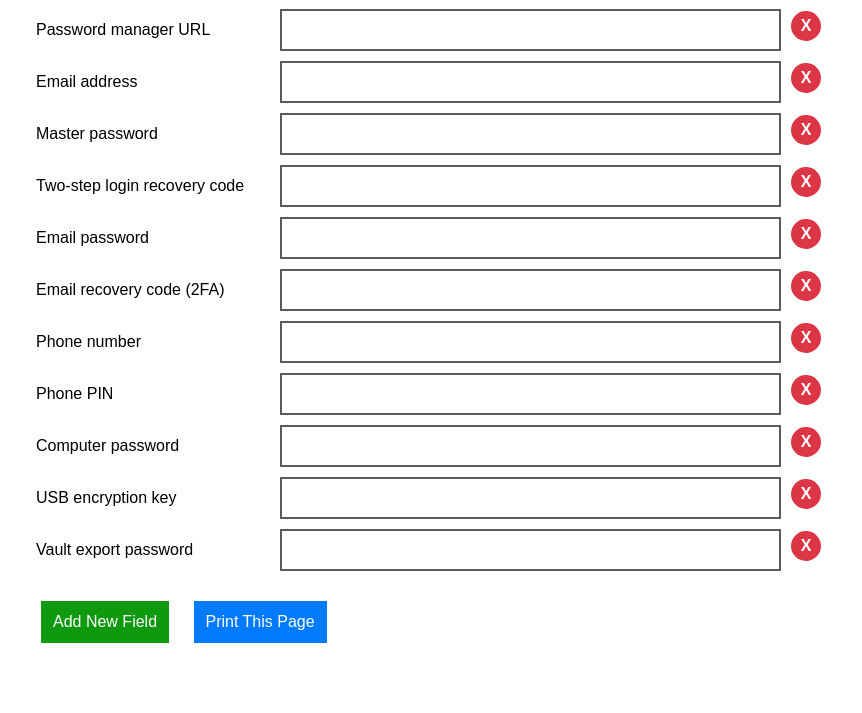
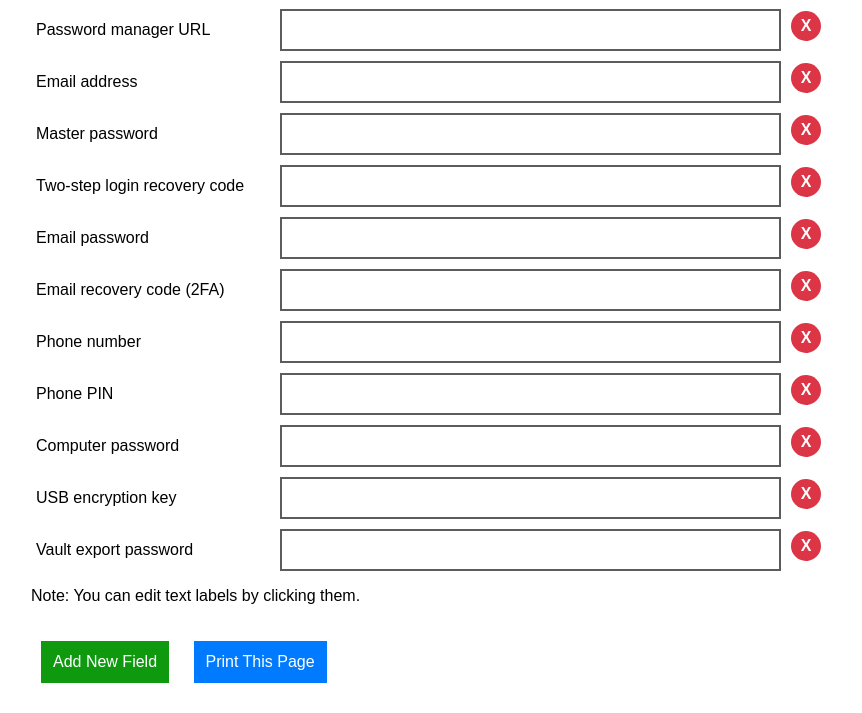
Before and after one commit to penglezos/pmesgen, a plain HTML site: page index.html in a window 1280 px wide. Shown: the part 97-810 px from the top of the page, without its empty margins (209-1071 px from the left). Drawn offline with Linux system fonts and the light colour scheme.

Commit message:
Add note
Signed-off-by: penglezos <panagiotisegl@gmail.com>

```diff
--- a/index.html
+++ b/index.html
@@ -175,6 +175,7 @@
         </div>
     </div>
 
+    <p class="noprint">Note: You can edit text labels by clicking them.</p>
     <button class="fieldbutton noprint" onclick="addNewField()">Add New Field</button>
     <button class="noprint" onclick="window.print()">Print This Page</button>
 
```
